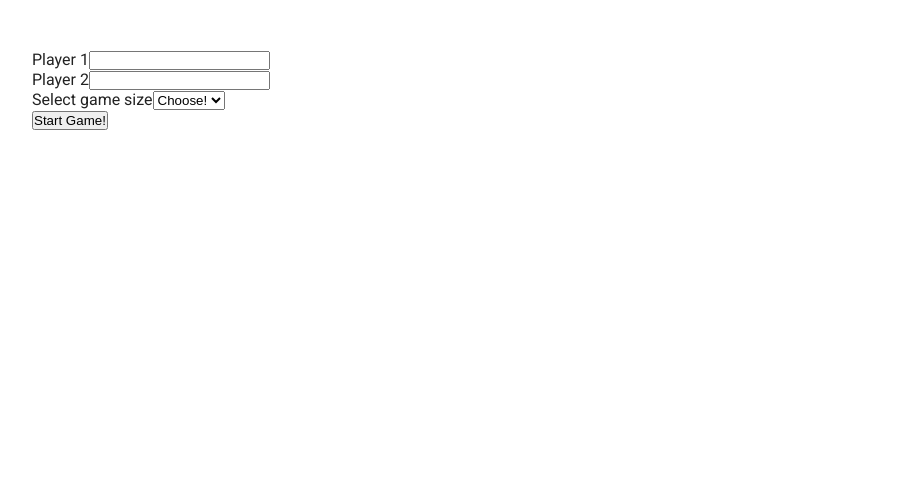
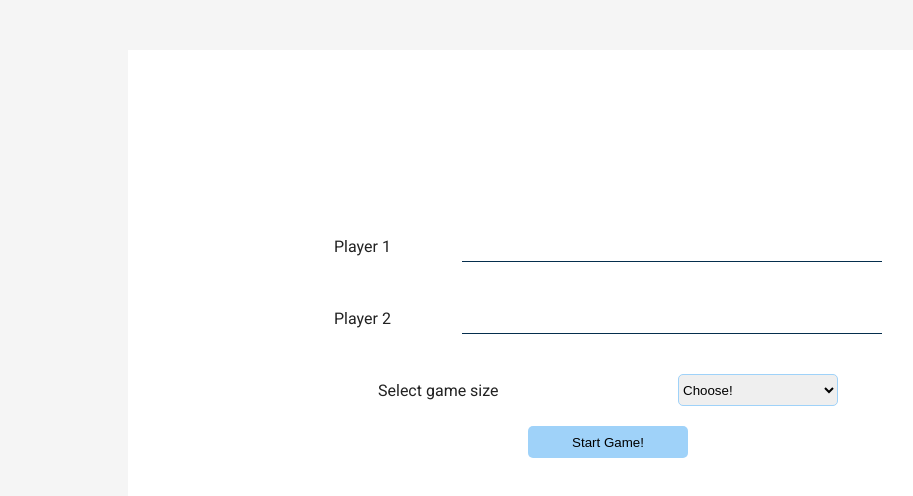
Before and after one commit to emitoma/tick-tac-toe-ts-game, a React (Create React App) app: page / in a window 1280 px wide. Shown: the top 496 px of the page, without its empty margins (32-945 px from the left). Built offline with nearby package versions, Linux system fonts and the light colour scheme; a web font is replaced by a local one.

Commit message:
add style for starter page

```diff
--- a/src/components/Board.tsx
+++ b/src/components/Board.tsx
@@ -67,7 +67,7 @@ const Board: FC<Props> = ({
     <div className={css["board"]}>
       {boardArray.map((row, rowIndex) => {
         return (
-          <div className={css["row"]}>
+          <div key={`${rowIndex}_${row}`} className={css["row"]}>
             {row.map((col, colIndex) => {
               return (
                 <Square
--- a/src/components/SizeSelector.tsx
+++ b/src/components/SizeSelector.tsx
@@ -1,4 +1,8 @@
 import React, { FC } from "react";
+//
+import css from "../styles/select.module.scss";
+//
+import classNames from "classnames";
 
 interface Props {
   name: string;
@@ -6,13 +10,21 @@ interface Props {
   sizes: {
     [key: number]: string;
   };
+  className: string;
 }
 
-const SizeSelector: FC<Props> = ({ name, sizes, changeHandler }) => {
+const SizeSelector: FC<Props> = ({ name, sizes, changeHandler, className }) => {
   return (
-    <div>
-      <label htmlFor={name}>Select game size</label>
-      <select name={name} id={name} onChange={changeHandler}>
+    <div className={classNames(className, css["select"])}>
+      <label htmlFor={name} className={css["select-label"]}>
+        Select game size
+      </label>
+      <select
+        className={css["select-select"]}
+        name={name}
+        id={name}
+        onChange={changeHandler}
+      >
         <option value="">Choose!</option>
         {Object.entries(sizes).map(([key, value]) => {
           return (
--- a/src/index.scss
+++ b/src/index.scss
@@ -1,5 +1,5 @@
 @import url("https://fonts.googleapis.com/css2?family=New+Tegomin&family=Roboto&display=swap");
-
+@import "./styles/variables";
 * {
   box-sizing: border-box;
   padding: 0;
@@ -12,6 +12,7 @@ body {
   height: 100vh;
   width: 90%;
   margin: 50px auto;
+  background: $color_light_grey;
 }
 
 h1,
--- a/src/pages/Game.tsx
+++ b/src/pages/Game.tsx
@@ -7,6 +7,8 @@ import GameData from "../types/GameData";
 import { playerConfig } from "../playerConfig";
 import { generateMatrix } from "../utils/statusCalculator";
 import { pickPlayer } from "../utils/pickPlayer";
+//
+import "../styles/button.module.scss";
 
 interface Props {
   gameData: GameData;
--- a/src/pages/StartScreen.tsx
+++ b/src/pages/StartScreen.tsx
@@ -5,6 +5,7 @@ import SizeSelector from "../components/SizeSelector";
 import GameData from "../types/GameData";
 //
 import css from "../styles/form.module.scss";
+import "../styles/button.module.scss";
 
 interface Props {
   gameData: GameData;
@@ -74,25 +75,34 @@ const StartScreen: FC<Props> = ({
   }
 
   return (
-    <>
-      {errorMessage && <h3>{errorMessage}</h3>}
-      <form onSubmit={handleSubmit}>
-        <div className={css[""]}>
+    <main>
+      <form className={css["start-form"]} onSubmit={handleSubmit}>
+        {errorMessage && <h3 className={css["error"]}>{errorMessage}</h3>}
+        <div className={css["start-form-input"]}>
           <label htmlFor="name">Player 1</label>
           <input type="text" name="1" id="name" onChange={handleChange} />
         </div>
-        <div>
+        <div className={css["start-form-input"]}>
           <label htmlFor="name2">Player 2</label>
           <input type="text" name="2" id="name2" onChange={handleChange} />
         </div>
         <SizeSelector
+          className={css["start-form-input"]}
           sizes={possibleGameSize}
           name="size"
           changeHandler={handleSizeSelect}
         />
-        <button type="submit">Start Game!</button>
+        {/*<SizeSelector*/}
+        {/*  className={css["start-form-input"]}*/}
+        {/*  sizes={possibleGameSize}*/}
+        {/*  name="size"*/}
+        {/*  changeHandler={handleSizeSelect}*/}
+        {/*/>*/}
+        <button className={css["start-form-submit"]} type="submit">
+          Start Game!
+        </button>
       </form>
-    </>
+    </main>
   );
 };
 export default StartScreen;
--- /dev/null
+++ b/src/styles/button.module.scss
@@ -0,0 +1,9 @@
+@import "variables";
+
+button {
+  width: 10rem;
+  height: 2rem;
+  background: $color_light_blue;
+  border: none;
+  border-radius: 5px;
+}
--- a/src/styles/form.module.scss
+++ b/src/styles/form.module.scss
@@ -0,0 +1,50 @@
+@import "variables";
+
+main {
+  background: $color_white;
+  max-width: 60rem;
+  min-width: 48rem;
+  height: 80vh;
+  margin: auto;
+  padding: 10rem;
+
+  .start-form {
+    display: flex;
+    flex-direction: column;
+    align-content: center;
+    max-width: 46rem;
+
+    .error {
+      align-self: center;
+      background: $color_light_red;
+      color: $color_dark_red;
+      border-radius: 5px;
+      padding: 8px;
+      text-align: center;
+    }
+
+    &-input {
+      margin: 20px;
+      display: flex;
+      justify-content: center;
+      align-items: center;
+
+      label {
+        width: 20%;
+      }
+
+      input {
+        margin-left: 8px;
+        width: 70%;
+        height: 2rem;
+        //border-radius: 5px;
+        border: none;
+        border-bottom: 1px solid $color_dark_blue;
+      }
+    }
+
+    &-submit {
+      align-self: center;
+    }
+  }
+}
--- /dev/null
+++ b/src/styles/select.module.scss
@@ -0,0 +1,13 @@
+@import "variables";
+
+.select {
+  &-label {
+    min-width: 50%;
+  }
+  &-select {
+    width: 10rem;
+    height: 2rem;
+    border: 1px solid $color_light_blue;
+    border-radius: 5px;
+  }
+}
--- a/src/styles/variables.scss
+++ b/src/styles/variables.scss
@@ -4,4 +4,6 @@ $color_lighter_blue: #279af1;
 $color_light_blue: #9fd2f9;
 $color_white: #ffffff;
 $color_black: #000;
-$color_light_grey: #c0c0c0;
+$color_light_grey: #f5f5f5;
+$color_light_red: #fdc4cc;
+$color_dark_red: #4f030d;
```
